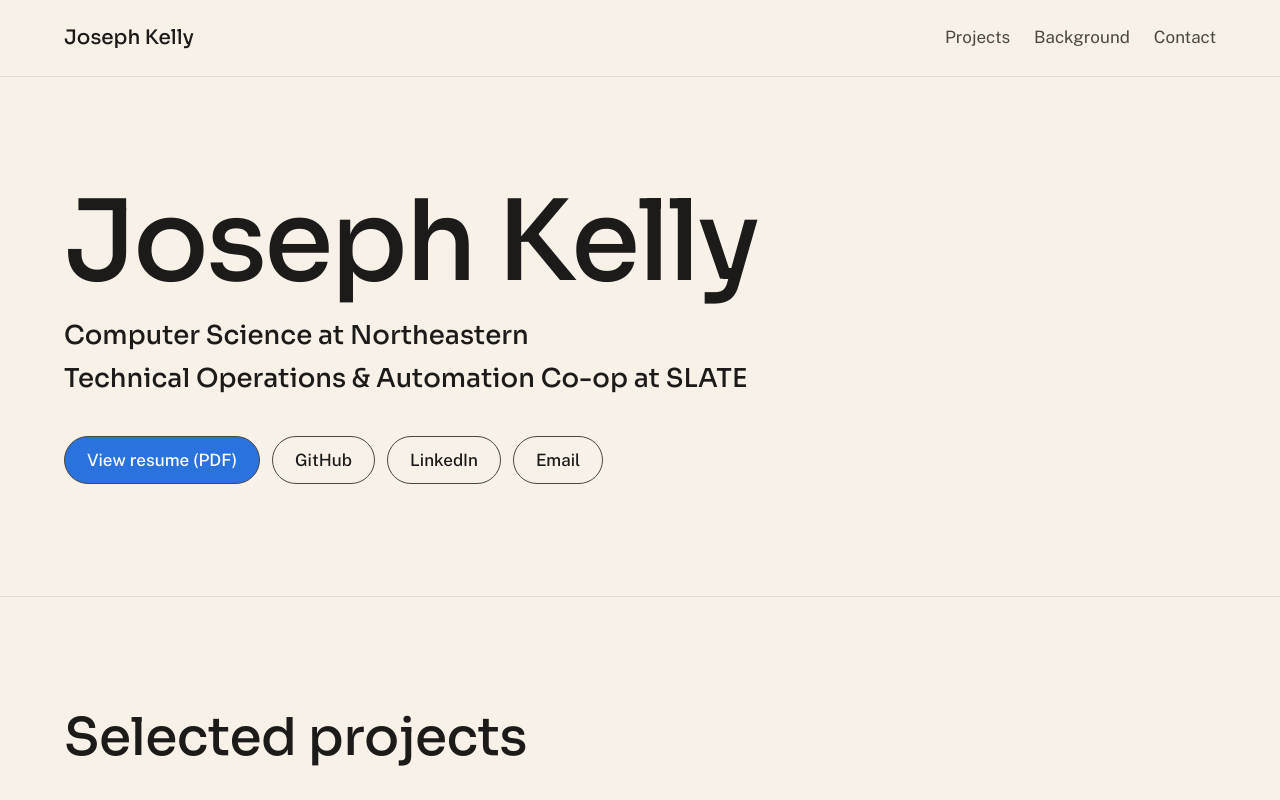
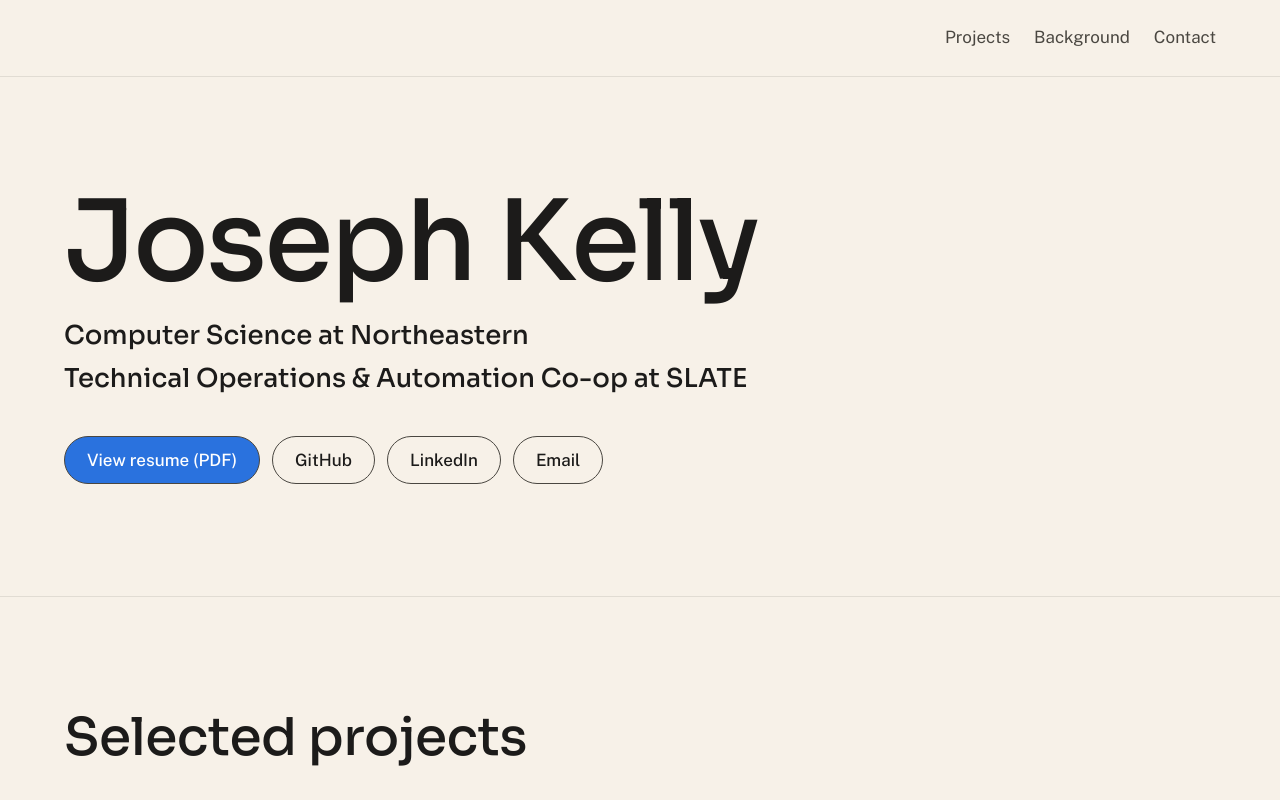
Before and after one commit to joseph-kelly1/portfolio, a plain HTML site: page public/index.html in a window 1280 px wide. Shown: the top 800 px of the page. Drawn offline with Linux system fonts and the light colour scheme.

Commit message:
Remove repeated name from the header

```diff
--- a/public/index.html
+++ b/public/index.html
@@ -19,7 +19,6 @@
   <a class="skip-link" href="#main">Skip to main content</a>
 
   <header class="site-header">
-    <a class="site-name" href="#top">Joseph Kelly</a>
     <nav aria-label="Sections">
       <ul>
         <li><a href="#projects">Projects</a></li>
--- a/public/styles.css
+++ b/public/styles.css
@@ -118,15 +118,8 @@ main:focus { outline: none; }
   flex-wrap: wrap;
   gap: 0.25rem 2rem;
   align-items: center;
-  justify-content: space-between;
+  justify-content: flex-end;
   padding-block: 1rem;
-}
-
-.site-name {
-  font-family: var(--display);
-  font-weight: 500;
-  font-size: 1.25rem;
-  text-decoration: none;
 }
 
 nav ul {
@@ -141,7 +134,7 @@ nav a { color: var(--stone); text-decoration: none; }
 nav a:hover { color: var(--ink); text-decoration: underline; }
 
 /* 44px targets */
-.site-name, nav a {
+nav a {
   display: inline-flex;
   align-items: center;
   min-height: 44px;
```
